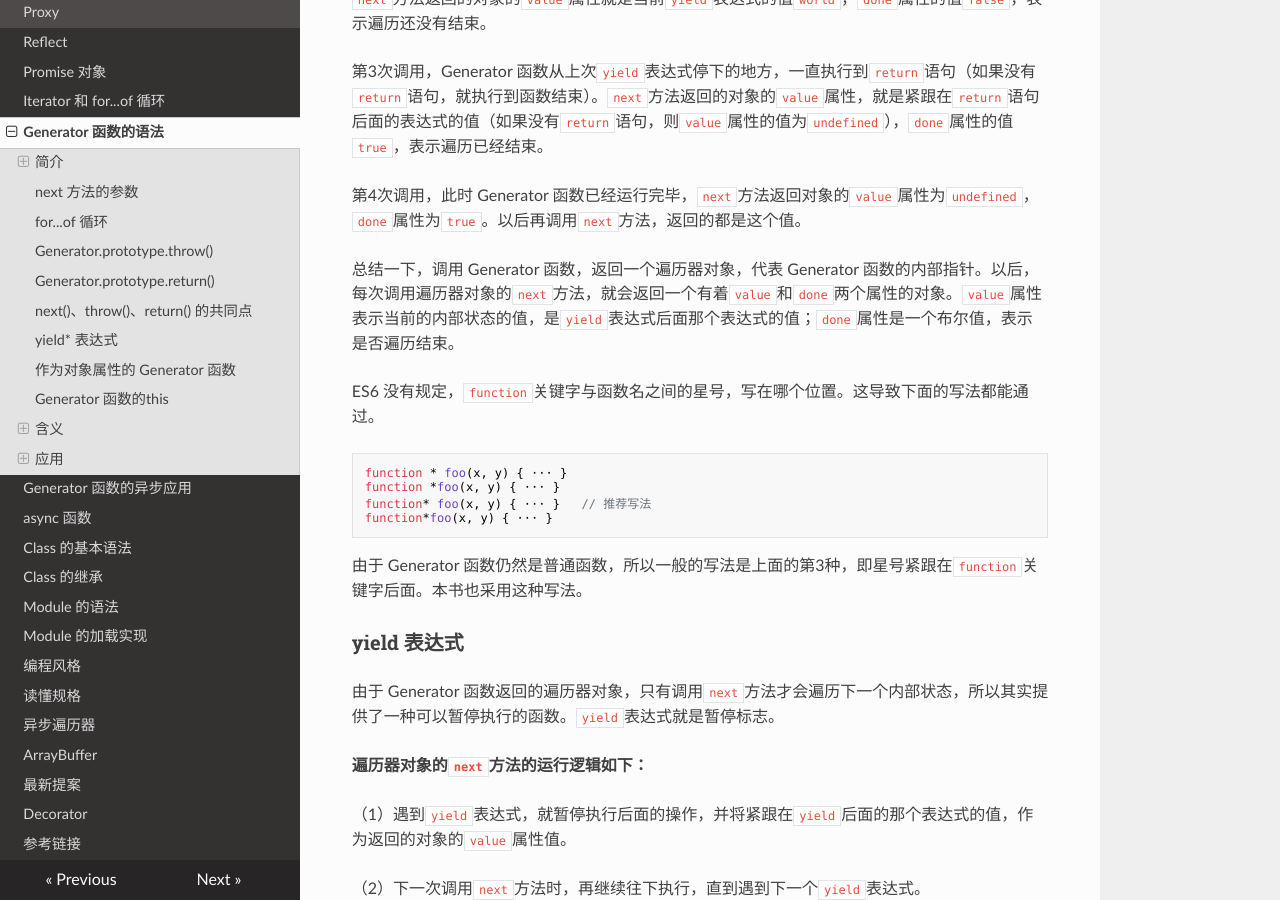
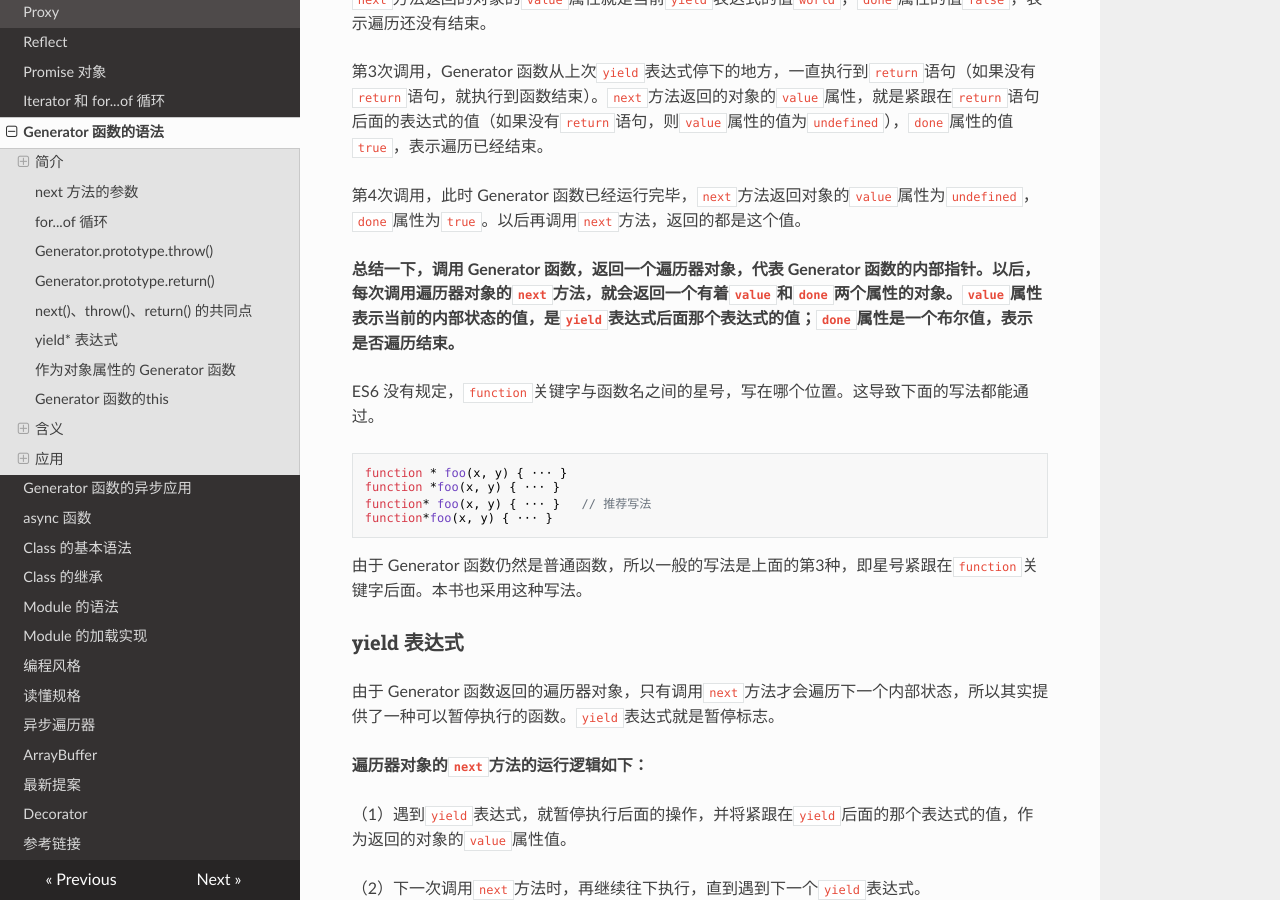
Before and after one commit to filefi/NotesOfES6, an MkDocs documentation site: the page built from docs/generator.md, in a window 1280 px wide and 900 px high, scrolled down 1433 px. Built offline with MkDocs 1.6.1, drawn with Linux system fonts in a browser that asks for light colours; nearby versions of some CDN libraries.

```diff
--- a/docs/generator.md
+++ b/docs/generator.md
@@ -55,7 +55,7 @@ hw.next()
 
 第4次调用，此时 Generator 函数已经运行完毕，`next`方法返回对象的`value`属性为`undefined`，`done`属性为`true`。以后再调用`next`方法，返回的都是这个值。
 
-总结一下，调用 Generator 函数，返回一个遍历器对象，代表 Generator 函数的内部指针。以后，每次调用遍历器对象的`next`方法，就会返回一个有着`value`和`done`两个属性的对象。`value`属性表示当前的内部状态的值，是`yield`表达式后面那个表达式的值；`done`属性是一个布尔值，表示是否遍历结束。
+**总结一下，调用 Generator 函数，返回一个遍历器对象，代表 Generator 函数的内部指针。以后，每次调用遍历器对象的`next`方法，就会返回一个有着`value`和`done`两个属性的对象。`value`属性表示当前的内部状态的值，是`yield`表达式后面那个表达式的值；`done`属性是一个布尔值，表示是否遍历结束。**
 
 ES6 没有规定，`function`关键字与函数名之间的星号，写在哪个位置。这导致下面的写法都能通过。
 
```
